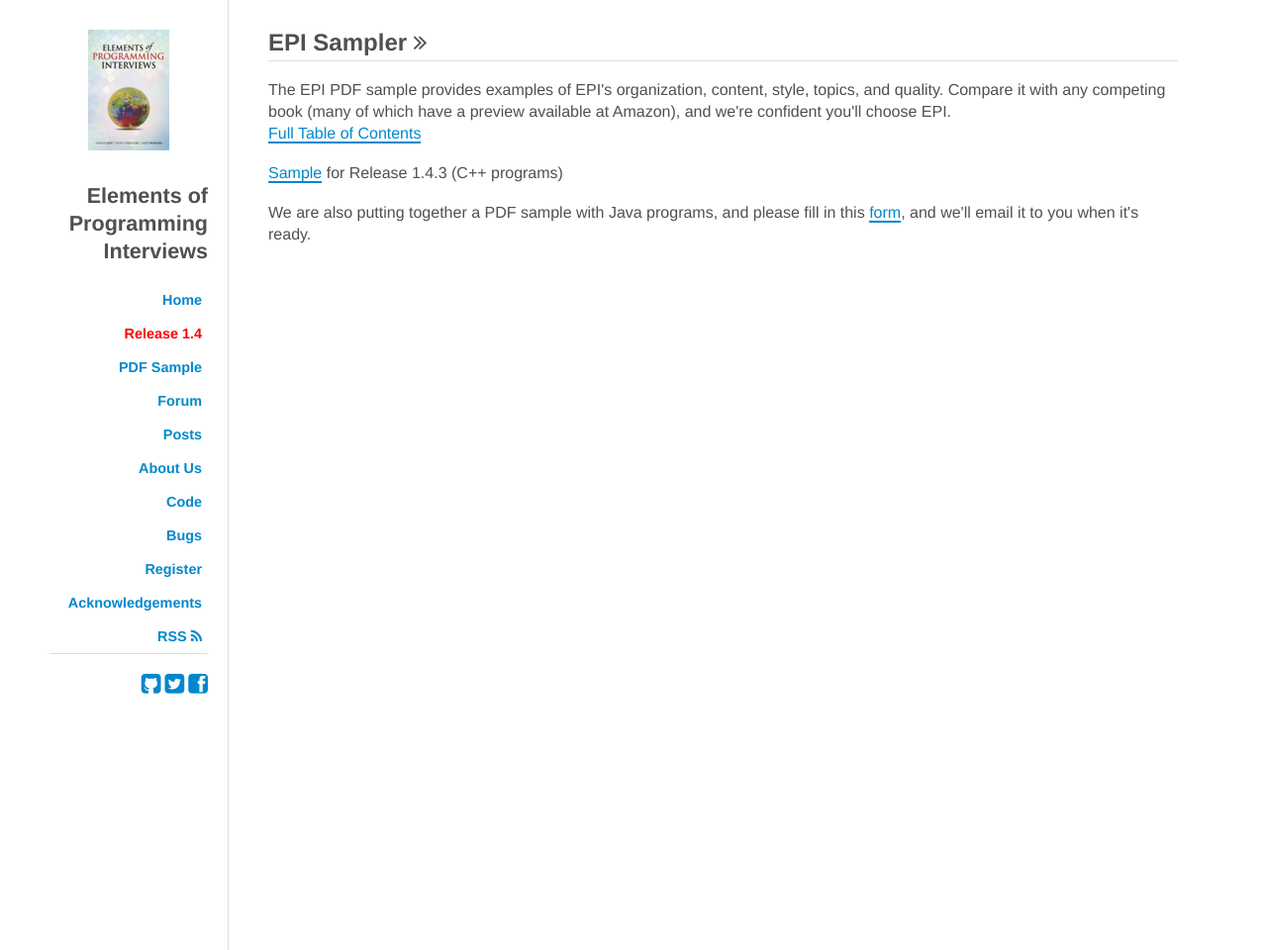
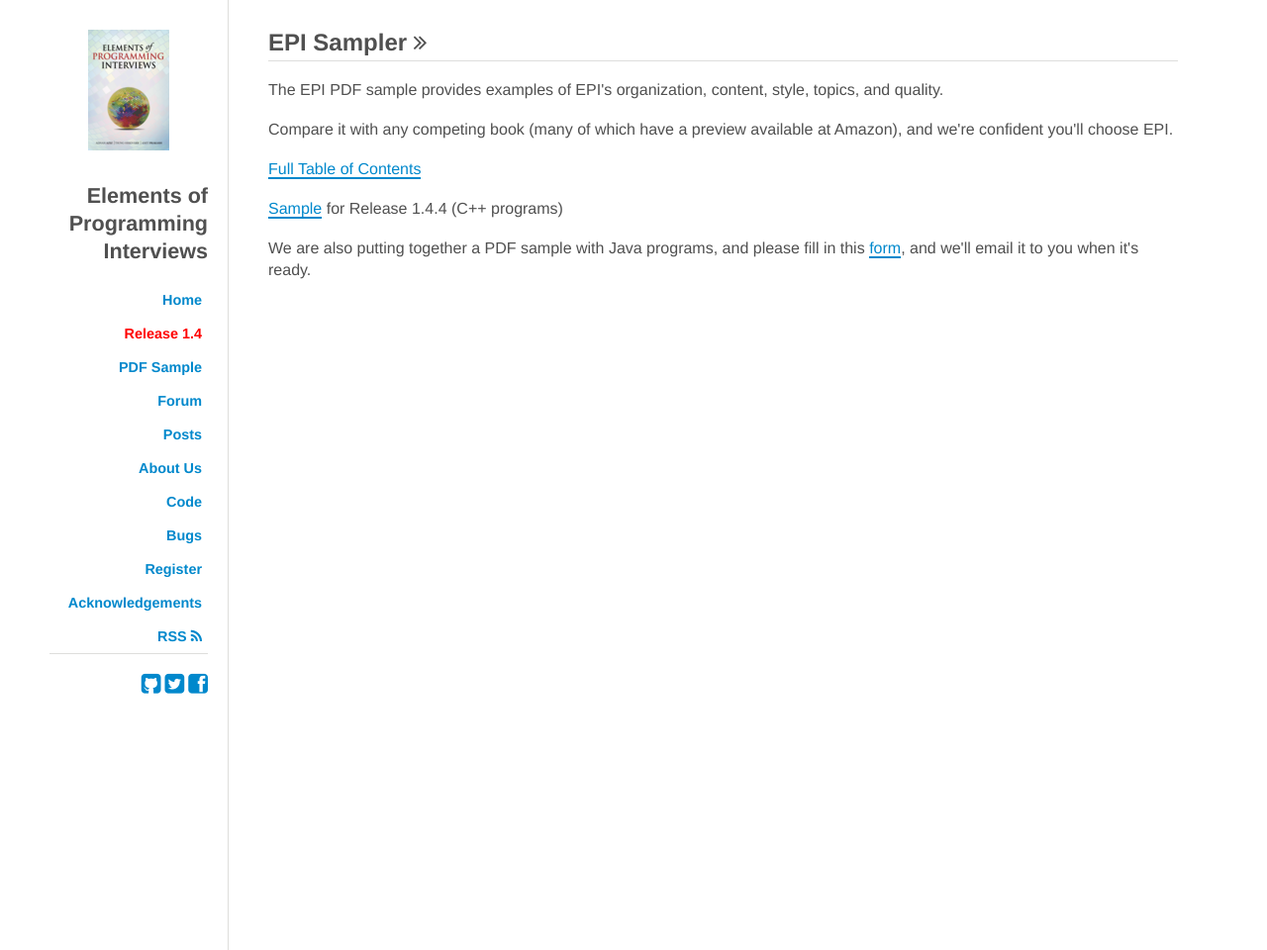
Before and after one commit to epibook/epibook.github.io, a Jekyll site: the page built from sample.html, in a window 1280 px wide. Shown: the whole page at 99% size. Built offline with Jekyll 4.4.1, drawn with Linux system fonts in a browser that asks for light colours; some web fonts are replaced; Markdown is read by kramdown in place of the engine named in the settings.

Commit message:
add 1.4.4 sample and toc

```diff
--- a/sample.html
+++ b/sample.html
@@ -10,17 +10,20 @@
 
 The EPI PDF sample
 provides examples of EPI's organization, content,
-style, topics, and quality. Compare it with any competing
+style, topics, and quality.
+<p>
+<p>
+Compare it with any competing
 book (many of which have a preview available at Amazon), and
 we're confident you'll choose EPI.
 <p>
 
-<a href="https://googledrive.com/host/0BxSo5a62h0DfSzUtZDd2bklGTTA/EPI-Sample/epi-toc-1.4.3.pdf">Full Table of Contents</a>
+<a href="/pdf/epi-toc.pdf">Full Table of Contents</a>
 <p>
 <p>
 
-<a href="https://googledrive.com/host/0BxSo5a62h0DfSzUtZDd2bklGTTA/EPI-Sample/epi-light-1.4.3.pdf">Sample</a>
-for Release 1.4.3 (C++ programs)
+<a href="/pdf/epi-light-1.4.4.pdf">Sample</a>
+for Release 1.4.4 (C++ programs)
 <p>
 <p>
 
```
Also changed, not shown: 2 other files.
